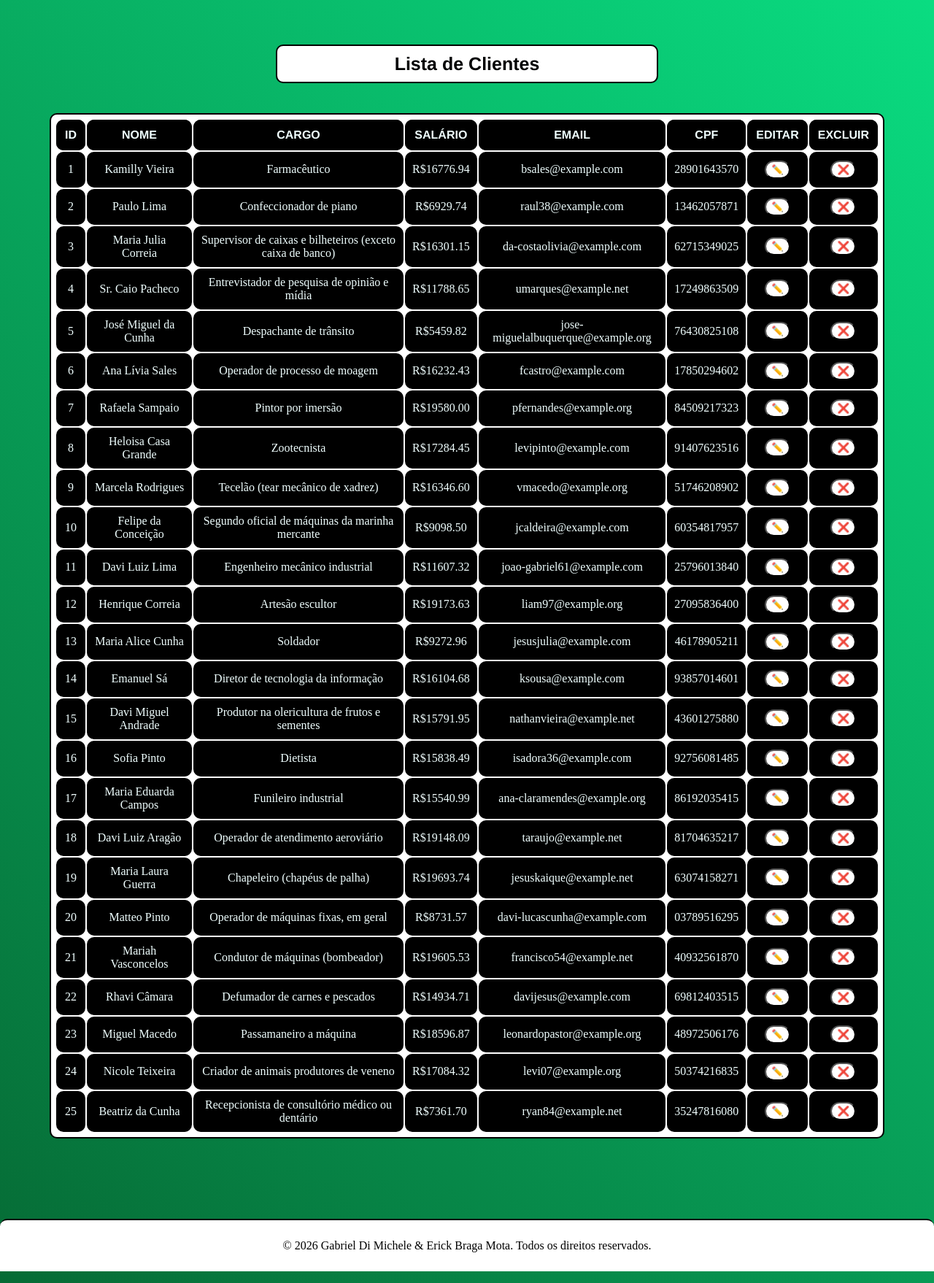
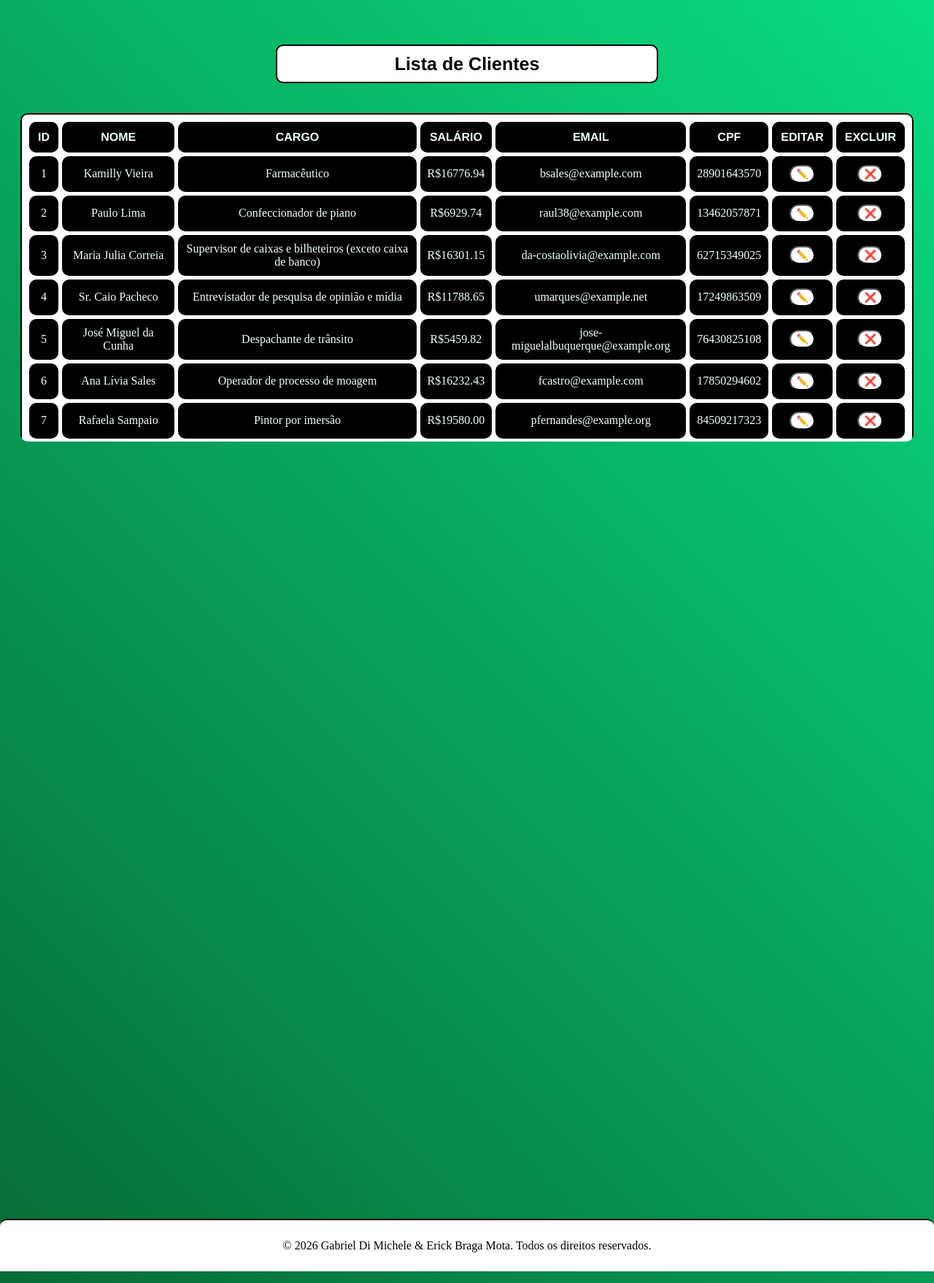
Before and after one commit to michele00-pi/flask_sqlalchemy, a Flask app: page /listar in a window 1280 px wide. Shown: the part 73-1831 px from the top of the page at 73% size. Run offline with Flask 3, Linux system fonts and the light colour scheme.

Commit message:
Automação de cadastro

```diff
--- a/static/style.css
+++ b/static/style.css
@@ -152,11 +152,16 @@ footer {
     display: flex;
     flex-direction: column;
     align-items: center;
+    /* Removido justify-content: center e overflow-y para não quebrar a rolagem */
+    margin: 40px auto;
+}
 
-    justify-content: center;
-
-    margin: 40px;
-
+/* Novo container para controlar o scroll sem quebrar o H1 */
+.tabela-container {
+    max-height: 450px; /* Limita a altura da tabela */
+    overflow-y: auto;  /* Ativa o scroll apenas se a tabela passar de 450px */
+    border-radius: 10px;
+    margin: 20px;
 }
 
 .h1-lista{
@@ -183,7 +188,8 @@ footer {
     background-color: #ffffff;
 
     padding: 5px;
-    margin: 20px;
+    border-collapse: separate;
+    border-spacing: 5px;
 }
 
 .thead-clientes , .thead-clientes th{
@@ -195,8 +201,12 @@ footer {
     color: azure;
     font-family: 'Franklin Gothic Medium', 'Arial Narrow', Arial, sans-serif;
 
-    margin:5px;
     padding: 10px;
+
+    /* Mantém o cabeçalho preto fixo no topo enquanto rola a lista */
+    position: sticky;
+    top: 0;
+    z-index: 1;
 }
 
 .tbody-clientes td{
--- a/templates/cadastrar.html
+++ b/templates/cadastrar.html
@@ -13,7 +13,7 @@
                 <input class="input-email" type="email" name="email_cliente" placeholder="Email Cliente" required>
                 <input class="input-cpf" type="text" name="cpf_cliente" placeholder="CPF Cliente" pattern="\d{11}"
                     title="Digite um CPF válido com 11 dígitos" required>
-                <input class="botao-submit" type="submit" value="Cadastrar cliente">
+                <input class="botao-submit" type="submit" value="Cadastrar cliente" name="btn_cadastrar">
             </div>
         </form>
     </section>
--- a/templates/listar.html
+++ b/templates/listar.html
@@ -2,8 +2,12 @@
 {% block conteudo %}
 <section class="section-lista">
     <h1 class="h1-lista">Lista de Clientes</h1>
+
+    <!-- Adicione esta div ao redor da tabela -->
+    <div class="tabela-container">
         <table class="table-clientes">
             <thead class="thead-clientes">
+                <tr>
                     <th>ID</th>
                     <th>NOME</th>
                     <th>CARGO</th>
@@ -12,6 +16,7 @@
                     <th>CPF</th>
                     <th>EDITAR</th>
                     <th>EXCLUIR</th>
+                </tr>
             </thead>
             <tbody class="tbody-clientes">
                 {% for cliente in clientes %}
@@ -22,11 +27,20 @@
                     <td>R${{cliente.salario_cliente}}</td>
                     <td>{{cliente.email_cliente}}</td>
                     <td>{{cliente.cpf_cliente}}</td>
-                <td><form action="{{url_for('editar', id_cliente=cliente.id_cliente)}}" method="get"><button class="botao-editar" type="submit">✏️</button></form></td>
-                <td><form action="{{url_for('excluir', id_cliente=cliente.id_cliente)}}" method="post"><button class="botao-editar" type="submit">❌</button></form></td>
+                    <td>
+                        <form action="{{url_for('editar', id_cliente=cliente.id_cliente)}}" method="get">
+                            <button class="botao-editar" type="submit">✏️</button>
+                        </form>
+                    </td>
+                    <td>
+                        <form action="{{url_for('excluir', id_cliente=cliente.id_cliente)}}" method="post">
+                            <button class="botao-editar" type="submit">❌</button>
+                        </form>
+                    </td>
                 </tr>
                 {% endfor %}
             </tbody>
         </table>
+    </div>
 </section>
 {% endblock conteudo %}
```
Also changed, not shown: autoform.py (added, +38 -0 lines), instance/clientes.sqlite3. Lines whose indentation alone changed are shown as unchanged.
